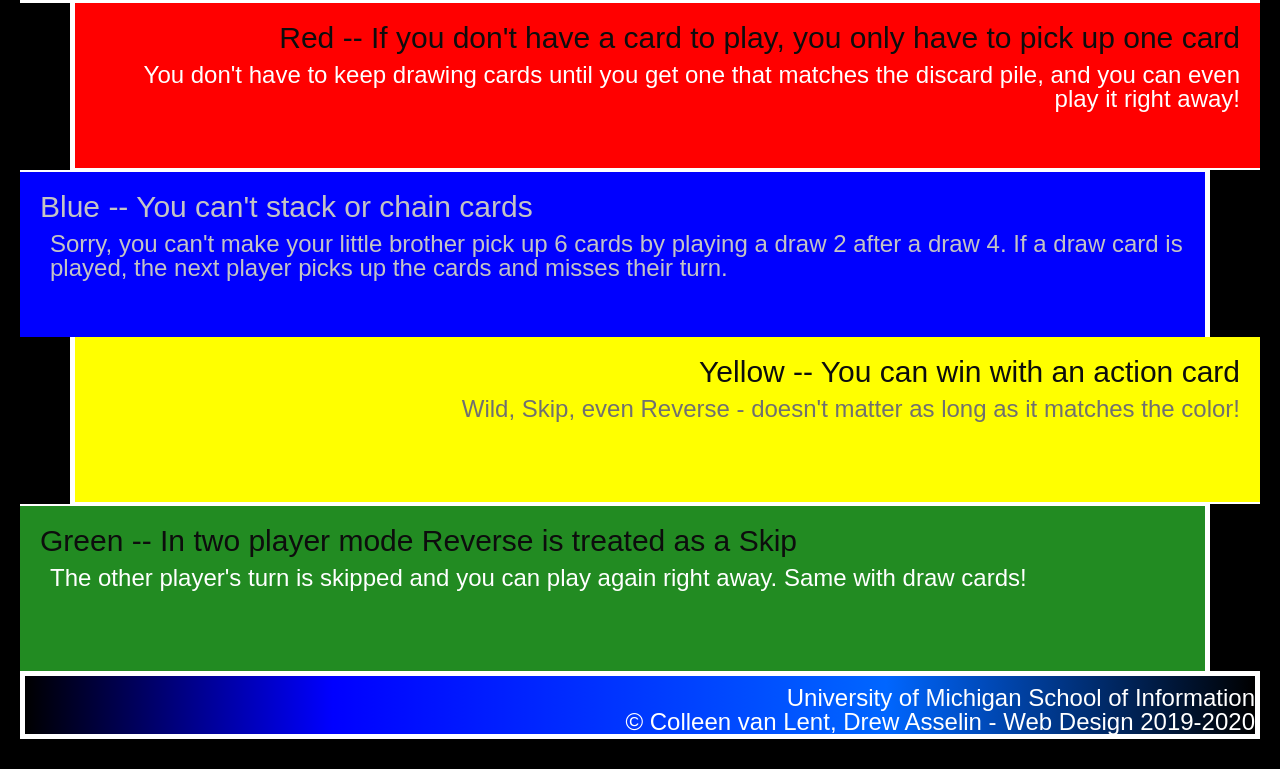
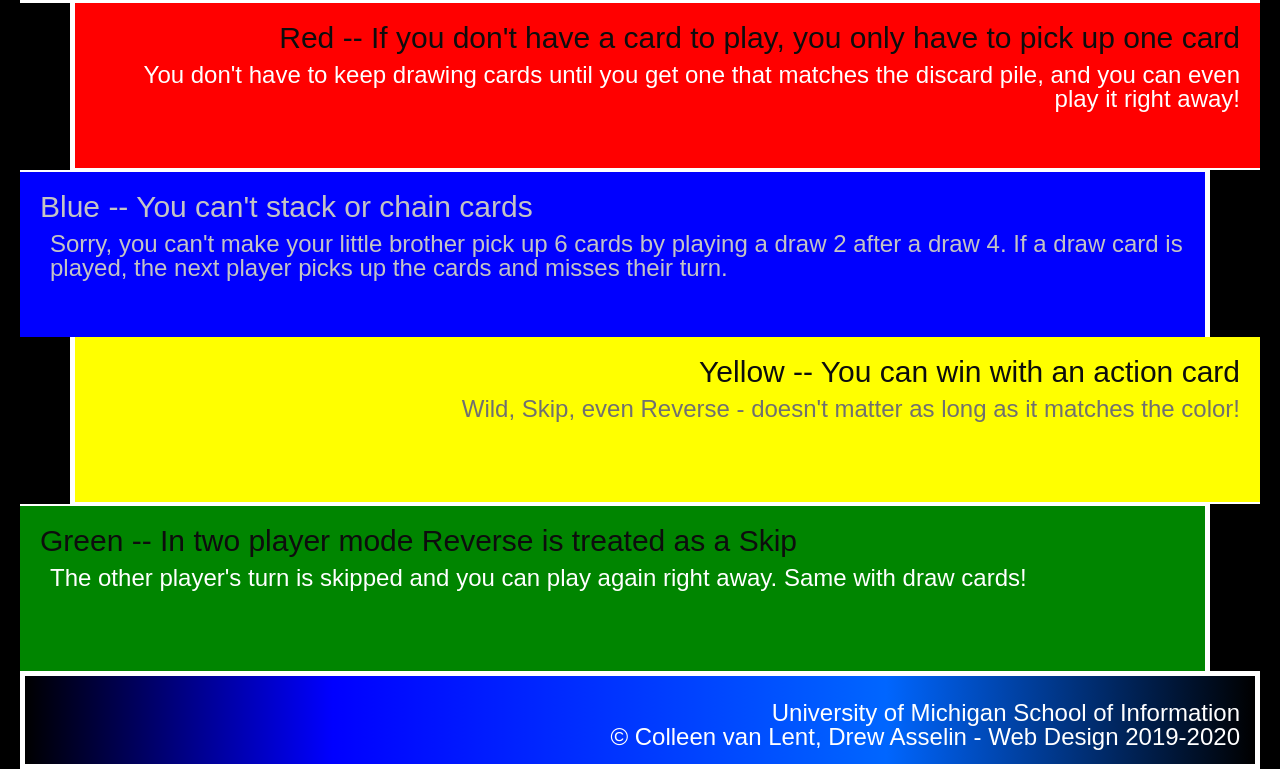
Before and after one commit to zomoreno/hw3-2022, a plain HTML site: page index.html in a window 1280 px wide. Shown: the part 525-1294 px from the top of the page. Before the commit the page ends 1264 px from the top, so only its background shows below. Drawn offline with Linux system fonts and the light colour scheme.

Commit message:
Add files via upload

```diff
--- a/css/style.css
+++ b/css/style.css
@@ -70,7 +70,7 @@ div{
     color:#707070;
 }
 .green{
-    background-color: #228b22;
+    background-color: #008500;
     text-align: left;
     margin-right: 50px;
     border:none;
@@ -82,5 +82,7 @@ footer{
     border: solid 5px #FFFFFF;
     font-size: 20px;
     text-align:right;
-    padding: 15px,15px,15px,0px
+    padding-top: 15px;
+    padding-right: 15px;
+    padding-bottom: 15px;
 }
```
